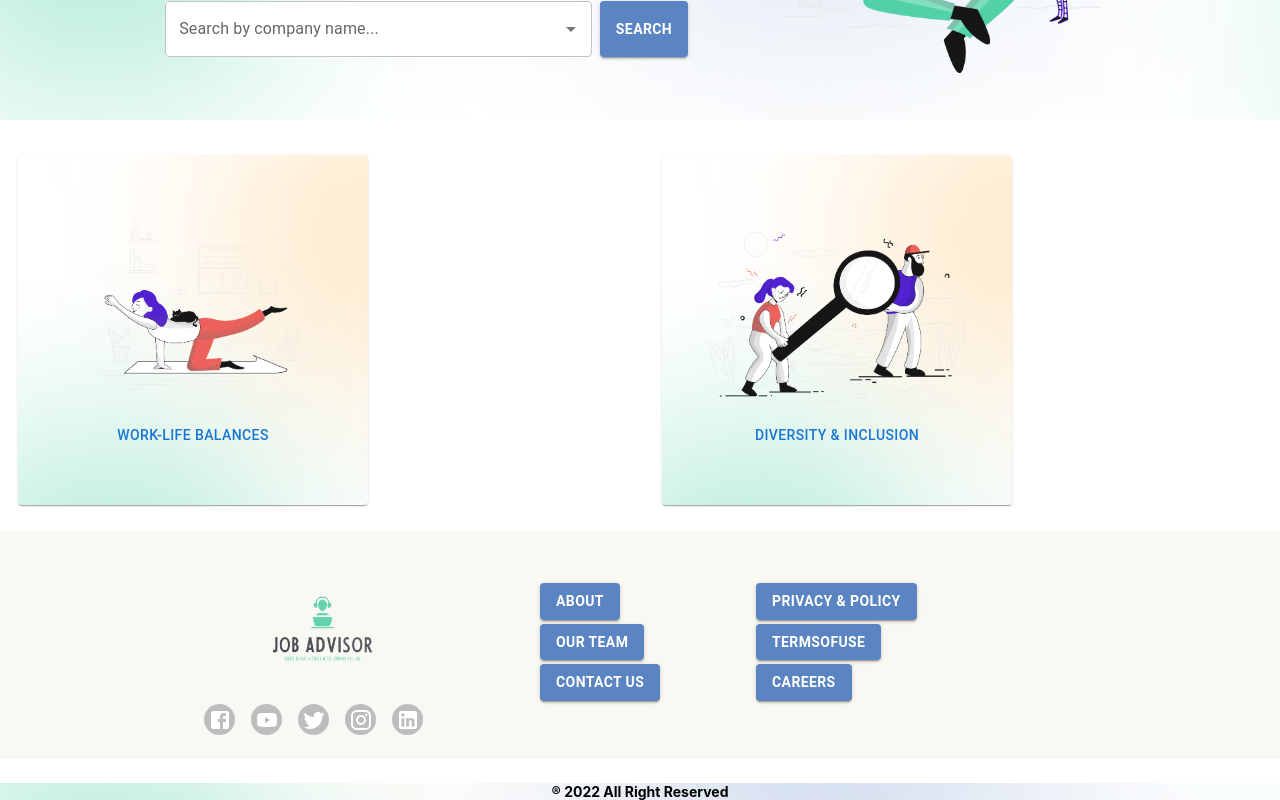
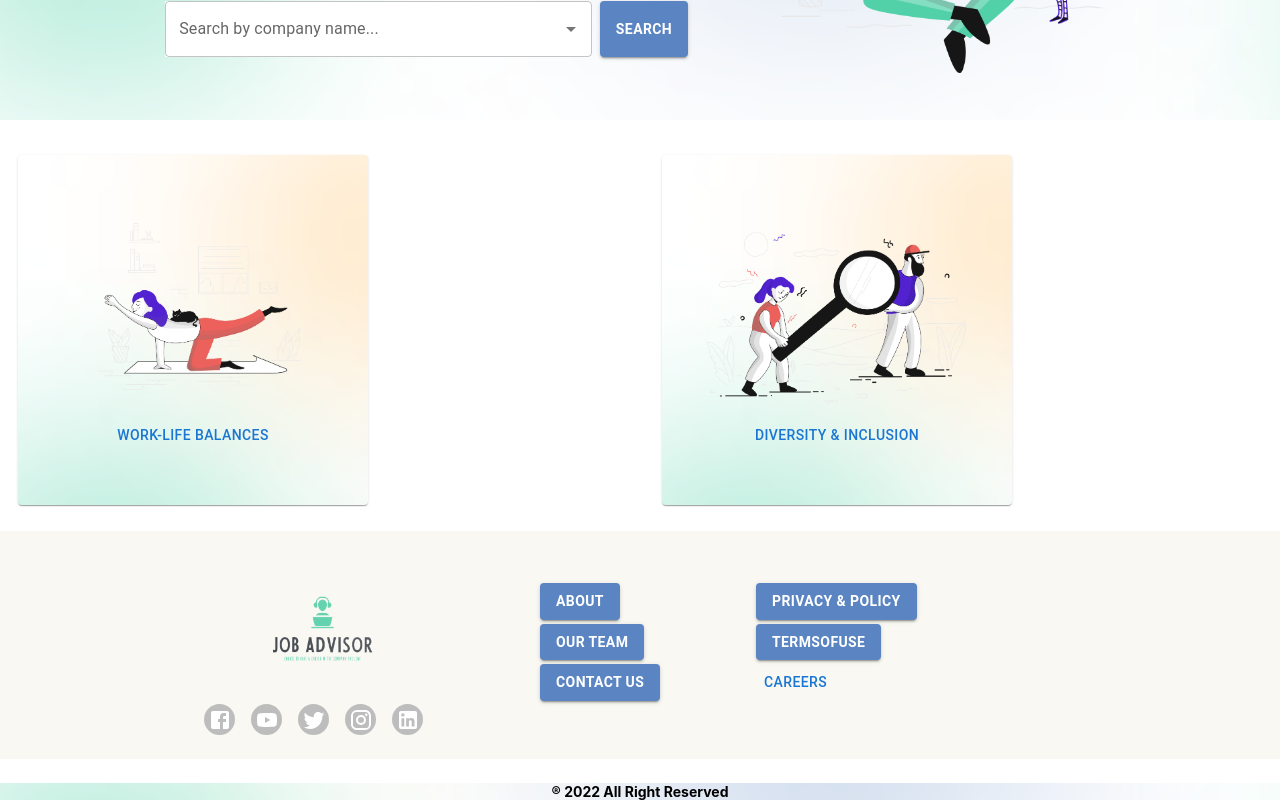
Before and after one commit to Job-Advisor-project/FrontEnd, a React (Create React App) app in the folder react/: page / in a window 1280 px wide. Shown: the part 444-1244 px from the top of the page. Built offline with nearby package versions, Linux system fonts and the light colour scheme.

Commit message:
button href tag added

```diff
--- a/react/src/components/Footer.jsx
+++ b/react/src/components/Footer.jsx
@@ -201,33 +201,7 @@ export default function Footer() {
                 </Typography>
               </ListItemText>
 
-              <ListItemText>
-                <Typography
-                  lineHeight={3}
-                  sx={{
-                    fontFamily: "sans-serif",
-                    fontSize: {
-                      lg: 20,
-                      md: 10,
-                      xs: 10,
-                    },
-                  }}
-                >
-                  <Button
-                    sx={{
-                      backgroundColor: "#5A85C2",
-                      fontWeight: "600",
-                      display: { xs: "none", sm: "block" },
-                    }}
-                    variant="contained"
-                    onClick={() => {
-                      navigate("/CareersPage");
-                    }}
-                  >
-                    Careers
-                  </Button>
-                </Typography>
-              </ListItemText>
+              <Button href="/CareersPage">Careers</Button>
             </List>
           </Grid>
         </Grid>
```
